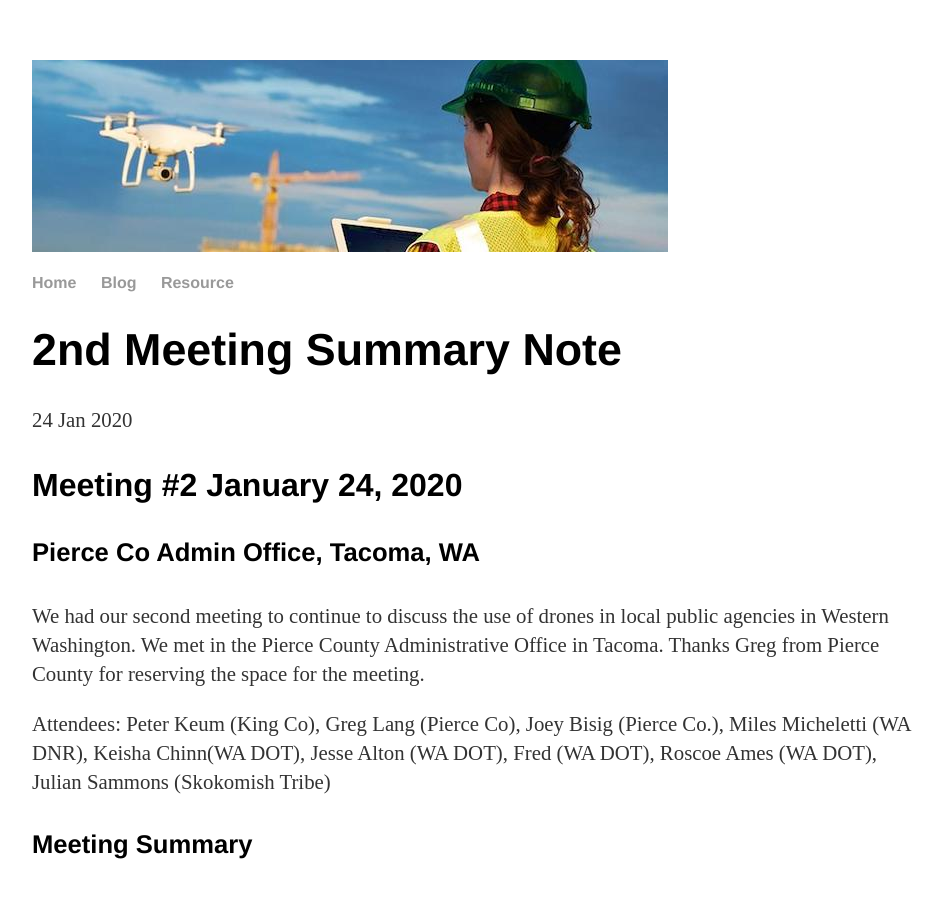
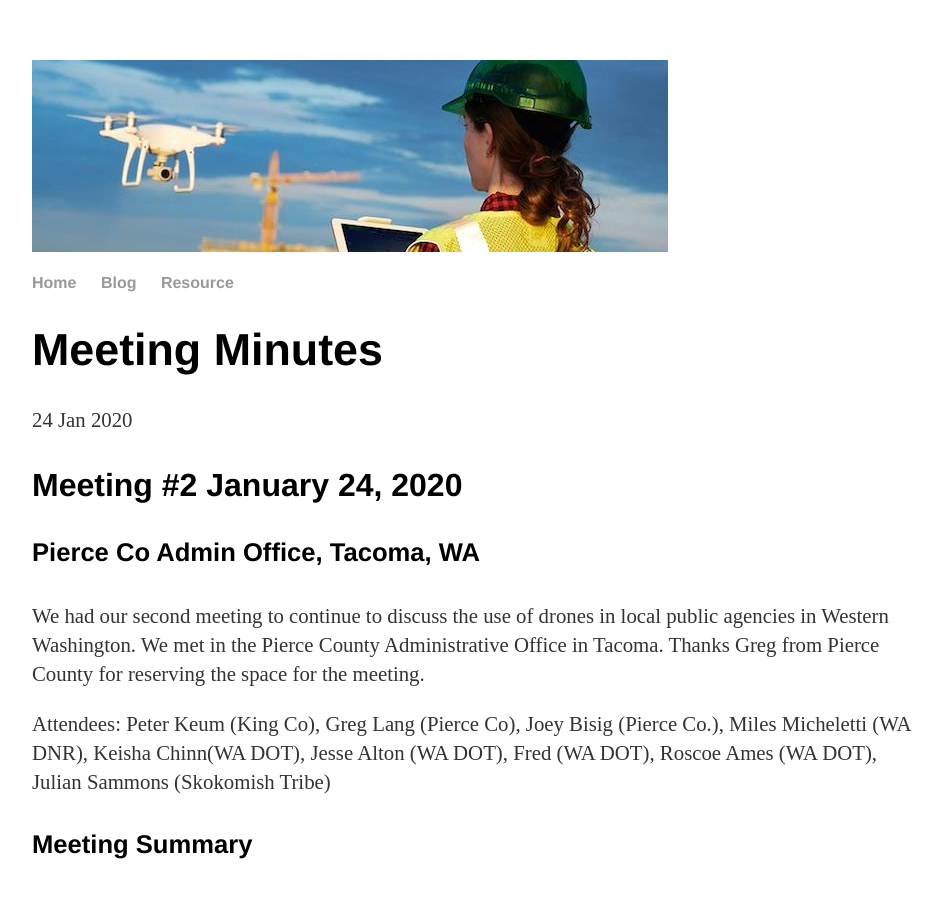
Before and after one commit to westwadrone/westwadrone.github.io, a Jekyll site: the page built from _posts/2020-01-24-drone-summit.md, in a window 1280 px wide and 900 px high. Shown: the whole window, without its empty margins (160-1101 px from the left). Built offline with Jekyll 4.4.1, drawn with Linux system fonts in a browser that asks for light colours.

Commit message:
Update title

```diff
--- a/_posts/2020-01-24-drone-summit.md
+++ b/_posts/2020-01-24-drone-summit.md
@@ -1,6 +1,6 @@
 ---
 layout: post
-title: 2nd Meeting Summary Note
+title: Meeting Minutes
 date: 2020-01-24
 ---
 
```
